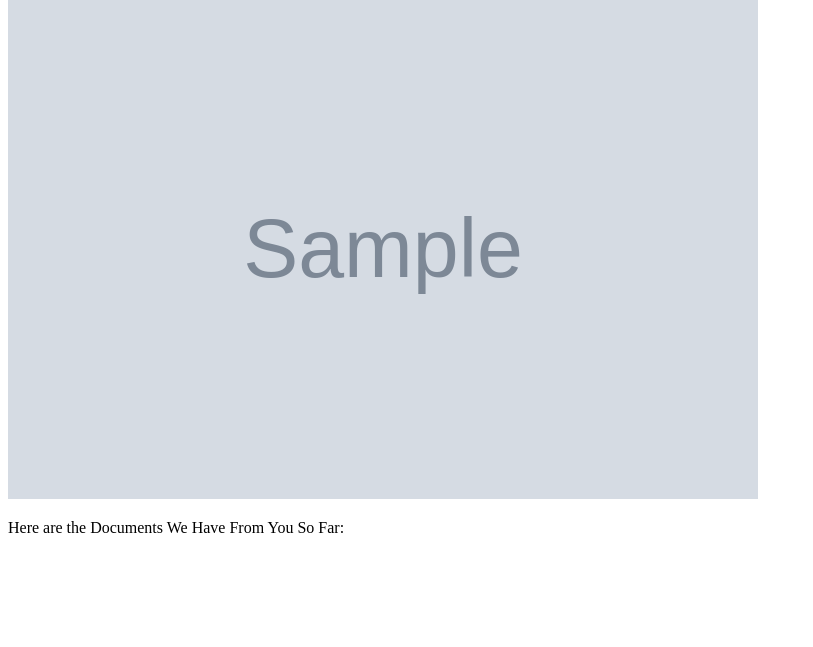
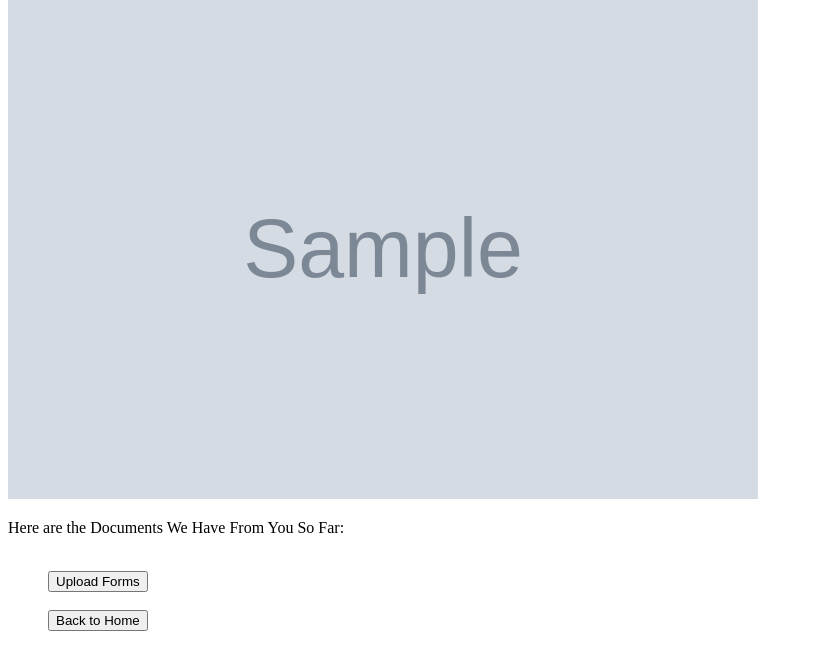
Before and after one commit to UPstartDeveloper/Compliance-Hub, a Flask app: template templates/requirement_show.html in a window 1280 px wide. Shown: the part 170-817 px from the top of the page, without its empty margins (0-813 px from the left). Before the commit the page ends 703 px from the top, so only its background shows below. Run offline with Flask 2, Linux system fonts and the light colour scheme; the template is opened without the code that fills it: most values are stand-ins (such as "Sample title", 1, 10 or a date in 2020); grey boxes marked "Sample" are stand-in pictures.

Commit message:
[ADD] Buttons to upload or go back home from requirement show page.

```diff
--- a/app.py
+++ b/app.py
@@ -112,7 +112,9 @@ def form_new():
 def requirement_show(requirement_id):
     """Show a single requirement and documents submitted for it."""
     requirement = requirements.find_one({'_id': ObjectId(requirement_id)})
-    return render_template("requirement_show.html", requirement=requirement)
+    return render_template("requirement_show.html",
+                           requirement=requirement,
+                           documents=documents.find())
 
 
 @app.route('/submission/download_zip')
--- a/static/css/style.css
+++ b/static/css/style.css
@@ -24,3 +24,7 @@ img {
 #status_category {
     /* float: left; */
 }
+
+.show-page-buttons {
+    display: inline;
+}
--- a/templates/requirement_show.html
+++ b/templates/requirement_show.html
@@ -27,6 +27,15 @@
         {% if document.requirement == requirement.name %}
             <li>{{ document.file_name }}</li>
         {% endif %}
-    {% endfor %}
-
+    {% endfor %}<br>
+<div class="show-page-buttons">
+    <!-- Upload a NEW document -->
+        <form action="/submissions/form_tracker">
+            <input type="submit" value="Upload Forms"/>
+        </form><br>
+    <!-- Link back to REQUIREMENTS_INDEX (show all)-->
+        <form action="{{ url_for('show_requirements') }}">
+            <input type="submit" value="Back to Home"/>
+        </form>
+</div>
 {% endblock %}
--- a/templates/submission_new.html
+++ b/templates/submission_new.html
@@ -18,6 +18,7 @@
         </select><br><br>
         <input type="submit" value="Upload"/>
     </form>
+    <!-- Link back to REQUIREMENTS_INDEX (show all)-->
     <form action="{{ url_for('show_requirements') }}">
         <input type="submit" value="Back to Home"/>
     </form>
```
